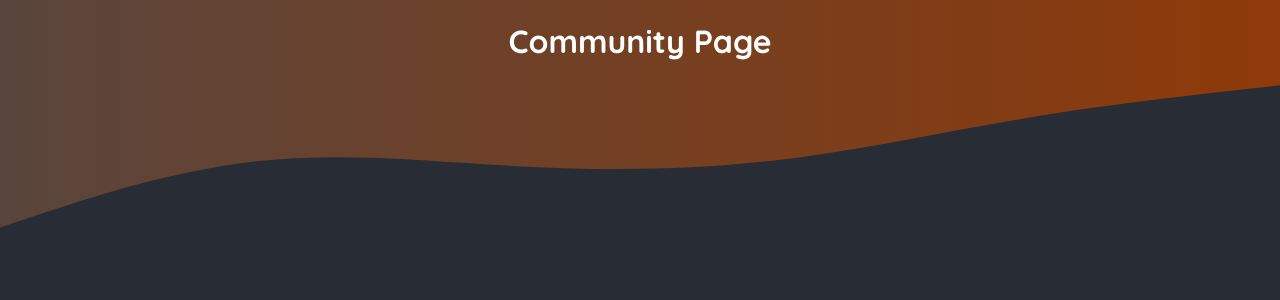
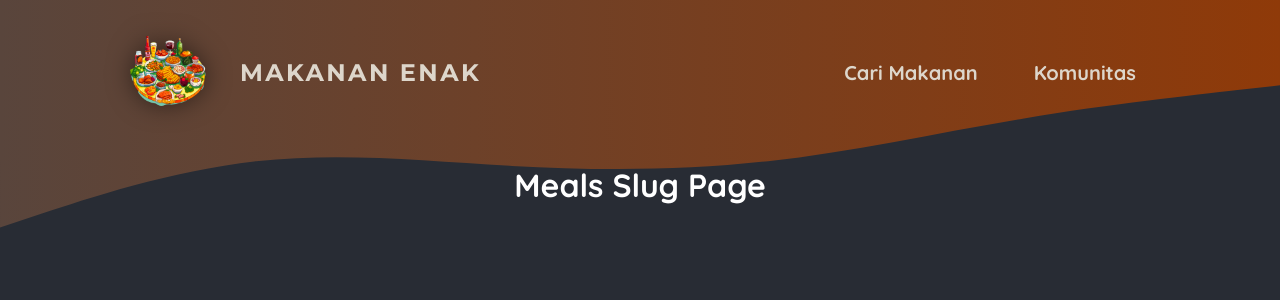
Before and after one commit to masariuman/foodiesApp, a Next.js app: page /meals/community in a window 1280 px wide. Shown: the top 300 px of the page. Built offline with nearby package versions, Linux system fonts and the light colour scheme.

Commit message:
header layout + css

```diff
--- a/app/layout.jsx
+++ b/app/layout.jsx
@@ -1,4 +1,5 @@
 import './globals.css';
+import MainHeader from './layout/header';
 
 export const metadata = {
   title: 'NextLevel Food',
@@ -30,6 +31,7 @@
           </svg>
         </div>
 
+        <MainHeader />
         {children}
       </body>
     </html>
--- /dev/null
+++ b/app/layout/header.jsx
@@ -0,0 +1,26 @@
+import Link from "next/link";
+
+import logoImg from '@/assets/logo.png';
+import classes from './main-header.module.css';
+
+export default function MainHeader() {
+  return (
+    <header className={classes.header}>
+      <Link className={classes.logo} href="/">
+        <img src={logoImg.src} alt="A Plate With Food on it" />
+        Makanan Enak
+      </Link>
+
+      <nav className={classes.nav}>
+        <ul>
+          <li>
+            <Link href="/meals">Cari Makanan</Link>
+          </li>
+          <li>
+            <Link href="/community">Komunitas</Link>
+          </li>
+        </ul>
+      </nav>
+    </header>
+  )
+}
--- /dev/null
+++ b/app/layout/main-header.module.css
@@ -0,0 +1,67 @@
+.header {
+  display: flex;
+  justify-content: space-between;
+  align-items: center;
+  padding: 2rem 1rem;
+}
+
+@media (min-width: 768px) {
+  .header {
+    padding: 2rem 10%;
+  }
+}
+
+.nav ul {
+  list-style: none;
+  margin: 0;
+  padding: 0;
+  display: flex;
+  gap: 1.5rem;
+  /* font-family: 'Montserrat', sans-serif; */
+  font-size: 1.25rem;
+}
+
+.nav a {
+  text-decoration: none;
+  color: #ddd6cb;
+  font-weight: bold;
+  padding: 0.5rem 1rem;
+  border-radius: 0.5rem;
+}
+
+.nav a:hover,
+.nav a:active {
+  background: linear-gradient(90deg, #ff8a05, #f9b331);
+  background-clip: text;
+  -webkit-background-clip: text;
+  -webkit-text-fill-color: transparent;
+  text-shadow: 0 0 18px rgba(248, 190, 42, 0.8);
+}
+
+.active {
+  background: linear-gradient(90deg, #ff8a05, #f9b331);
+  background-clip: text;
+  -webkit-background-clip: text;
+  -webkit-text-fill-color: transparent;
+}
+
+.logo {
+  display: flex;
+  align-items: center;
+  justify-content: center;
+  gap: 2rem;
+  text-decoration: none;
+  color: #ddd6cb;
+  font-weight: bold;
+  font-family: 'Montserrat', sans-serif;
+  letter-spacing: 0.15rem;
+  text-transform: uppercase;
+  font-size: 1.5rem;
+}
+
+.logo img {
+  width: 5rem;
+  height: 5rem;
+  object-fit: contain;
+  filter: drop-shadow(0 0 0.75rem rgba(0, 0, 0, 0.5));
+}
--- a/app/meals/[masariuman]/page.jsx
+++ b/app/meals/[masariuman]/page.jsx
@@ -1,4 +1,4 @@
-export default function MealsSlugPage() {
+export default function MealDetailsPage() {
   return (
     <main><h1 style={{ color: 'white', textAlign: 'center' }}>Meals Slug Page</h1></main>
   )
--- a/app/meals/share/page.jsx
+++ b/app/meals/share/page.jsx
@@ -1,4 +1,4 @@
-export default function SharePage() {
+export default function ShareMealPage() {
   return (
     <main><h1 style={{ color: 'white', textAlign: 'center' }}>Share Page</h1></main>
   )
```
Also changed, not shown: app/community/page.jsx (renamed from app/meals/community/page.jsx).
